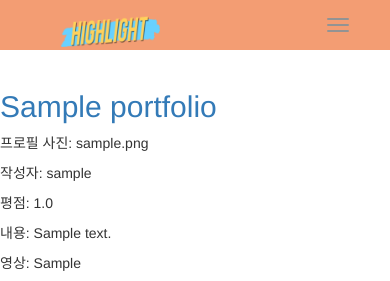
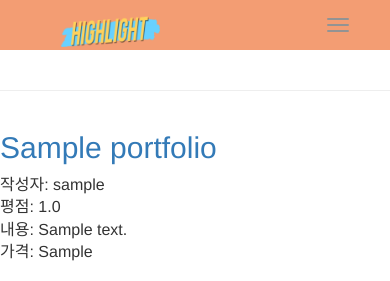
Before and after one commit to LikeLionCBNU/highlight, a Django app: page /portfolio/ in a window 390 px wide; the page is wider, and only the part inside the window is pictured. Shown: the top 281 px of that part. Run offline with Django 3.2, Linux system fonts and the light colour scheme; tables that the repository leaves empty hold one stand-in row (values such as "Sample post"); some libraries are stand-ins or nearby versions.

Commit message:
메인페이지 디자인 수정중

```diff
--- a/highlight/templates/portfolio/portfolio_detail.html
+++ b/highlight/templates/portfolio/portfolio_detail.html
@@ -1,9 +1,7 @@
   {% extends 'base.html' %}
   {% block content %}
         <div>
-            <h1>포트폴리오 디테일 페이지</h1>
-            <h2>제목: {{portfolio.title}}</h2>
-            <p>프로필 사진: {{portfolio.profile}}</p>
+            <h2>{{portfolio.title}}</h2>
             <p>평점: {{average}}</p>
             <p>약력: {{portfolio.career}}</p>
             <p>편집자: {{portfolio.editor}}</p>
--- a/highlight/templates/portfolio/portfolio_main.html
+++ b/highlight/templates/portfolio/portfolio_main.html
@@ -1,21 +1,46 @@
 {% extends 'base.html' %}
 {% block content %}
-  <div>
+
+<style>
+  .bd-placeholder-img {
+    font-size: 1.125rem;
+    text-anchor: middle;
+    -webkit-user-select: none;
+    -moz-user-select: none;
+    -ms-user-select: none;
+    user-select: none;
+  }
+
+  @media (min-width: 768px) {
+    .bd-placeholder-img-lg {
+      font-size: 3.5rem;
+    }
+  }
+</style>
+<!-- Custom styles for this template -->
+<link href="portfolio_main.css" rel="stylesheet">
+
+
 {% if user.user_type == 'editor' %}
 <h2><a href = "{% url 'new' %}">포트폴리오 생성하기</a></h2>
 {% endif %}
 
+<body>
   {% for portfolio in portfolio %}
-        <div>
-          <h2><a href = "{% url 'detail' portfolio.id %}">{{portfolio.title}}</a></h2>
-          <p>프로필 사진: {{portfolio.profile}}</p>
-          <p>작성자: {{portfolio.editor}}</p>
-          <p>평점: {{portfolio.grade}}</p>
-          <p>내용: {{portfolio.content}}</p>
-          <p>영상: {{portfolio.production}}</p>
+  <hr class="featurette-divider">
+  <div class="row featurette">
+    <div class="col-md-7">
+      <h2 class="featurette-heading"><a href = "{% url 'detail' portfolio.id %}"> {{portfolio.title}} </a>  </h2>
+      <p class="lead">작성자: {{portfolio.editor}} <br> 평점: {{portfolio.grade}} <br> 내용: {{portfolio.content}} <br> 가격: {{portfolio.price}}</bt></p>
+    </div>
+    <div class="col-md-5">
+      <img class="lead" width="600" height="400" src = "https://postfiles.pstatic.net/MjAyMDEwMjNfNzgg/MDAxNjAzNDM3OTI3Mzc2.kQDj2E4xy5jtGLauYTbXpG6crAqm2rCSa5x18Qw5Uoog.ZJcJc6_XjKYuXezKyLDfsOeHBXxGKajonR607QoV62Yg.JPEG.kippsr3/%EC%9C%A0%ED%8A%9C%EB%B8%8C2.jpg?type=w773" preserveAspectRatio="xMidYMid slice" focusable="false" role="img" alt="video"><rect width="100%" height="100%" fill="#eee"/></img>
+    </div>
   </div>
   {% endfor %}
+  <hr class="featurette-divider">
 
+  <div>
       <div class = "pagination">
         {% if portfolio.has_previous %}
           <a href="?page=1"> << </a>
@@ -37,3 +62,4 @@
       </div>
   </div>
 {% endblock %}
+</body>
```
Also changed, not shown: highlight/static/css/portfolio_main.css (added, +90 -0 lines). Lines whose indentation alone changed are shown as unchanged.
